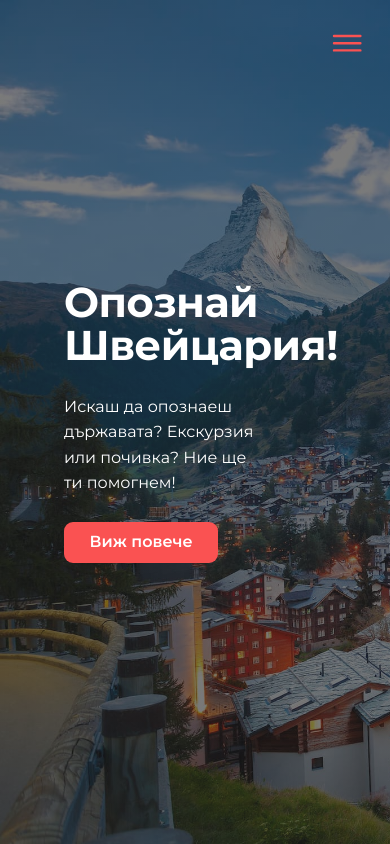
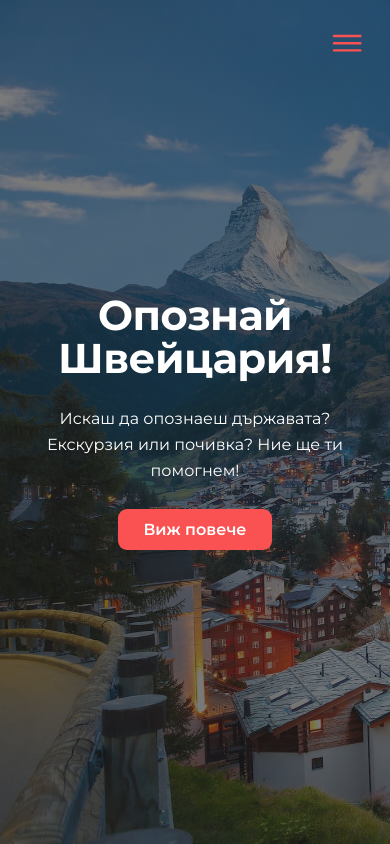
Before and after one commit to stekatag/suiss, a plain HTML site: page index.html in a window 390 px wide. Drawn offline with nearby package versions, Linux system fonts and the light colour scheme; some packages are replaced by stand-ins of ours; a script that the page names is missing.

Commit message:
Fixed errors

```diff
--- a/css/queries.css
+++ b/css/queries.css
@@ -73,6 +73,17 @@
 /******************************/
 
 @media (max-width: 44em) {
+  .container {
+    margin: auto 3.2rem auto 3.2rem;
+  }
+
+  .hero-container {
+    width: 100%;
+    margin: auto 3.2rem auto 3.2rem;
+    align-items: center;
+    text-align: center;
+  }
+
   .grid--3-cols {
     grid-template-columns: 1fr 1fr;
   }
```
